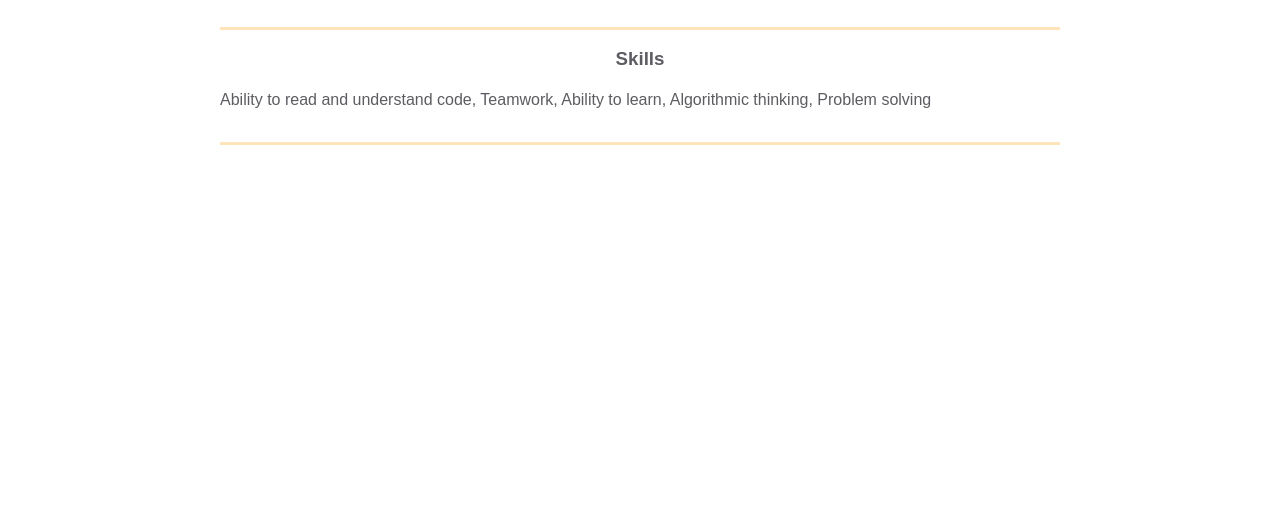
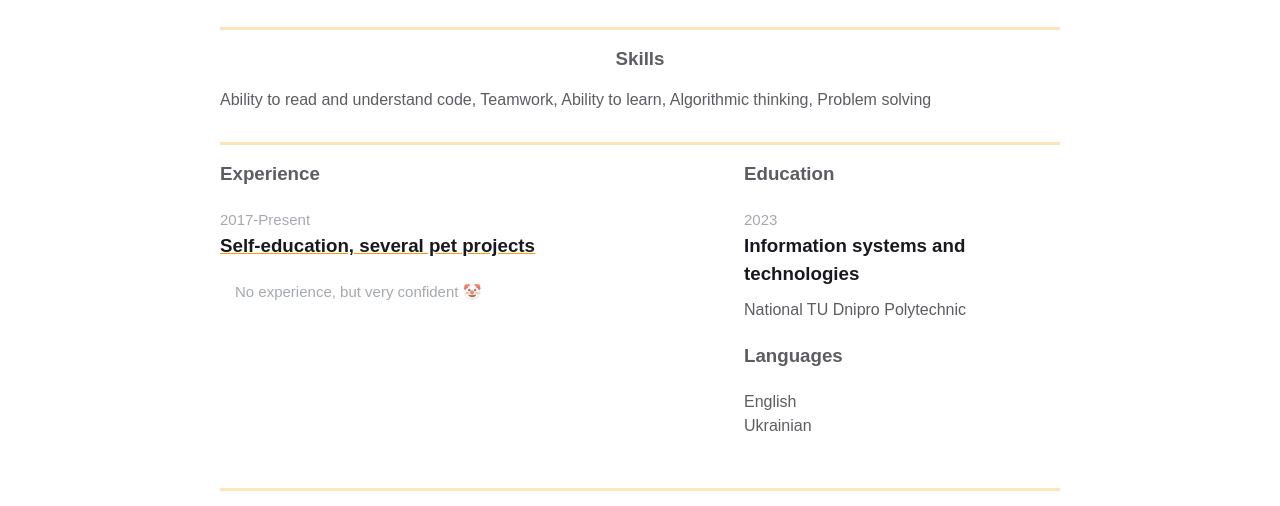
Before and after one commit to prykhodkoYO/homepage, a plain HTML site: page index.html in a window 1280 px wide. Shown: the part 594-1100 px from the top of the page. Before the commit the page ends 800 px from the top, so only its background shows below. Drawn offline with Linux system fonts and the light colour scheme.

Commit message:
Added information about education and expirience

```diff
--- a/index.html
+++ b/index.html
@@ -112,5 +112,44 @@
     </div>
   </div>
 </div>
+<div class="container">
+  <div class="resume__block">
+    <div class="main-info fh">
+      <div class="experiences">
+        <h3 class="experiences__header">Experience</h3>
+        <div class="experiences__company">
+          <div class="experiences__company-header">
+            <span class="experiences__company-header-durability">2017-Present</span>
+            <h3 class="experiences__company-header-name">Self-education, several pet projects</h3>
+          </div>
+
+          <div class="experiences__company-project">
+            <span class="experiences__company-project-role">No experience, but very confident &#129313</span>
+            <h3 class="experiences__company-project-name"></h3>
+            <ul class="experiences__company-project-responsibilities">
+            </ul>
+          </div>
+        </div>
+      </div>
+
+      <div class="additional-info fv">
+        <div class="additional-info__education">
+          <h3 class="additional-info__education-header">Education</h3>
+          <div class="additional-info__education-university">
+            <span class="additional-info__education-university-durability">2023</span>
+            <h3 class="additional-info__education-university-speciality">Information systems and technologies</h3>
+            <p class="additional-info__education-university-name">National TU Dnipro Polytechnic</p>
+          </div>
+        </div>
+
+        <div class="additional-info__languages">
+          <h3 class="additional-info__languages-header">Languages</h3>
+          <p class="additional-info__languages-item">English</p>
+          <p class="additional-info__languages-item">Ukrainian</p>
+        </div>
+      </div>
+    </div>
+  </div>
+</div>
   </body>
 </html>
```
